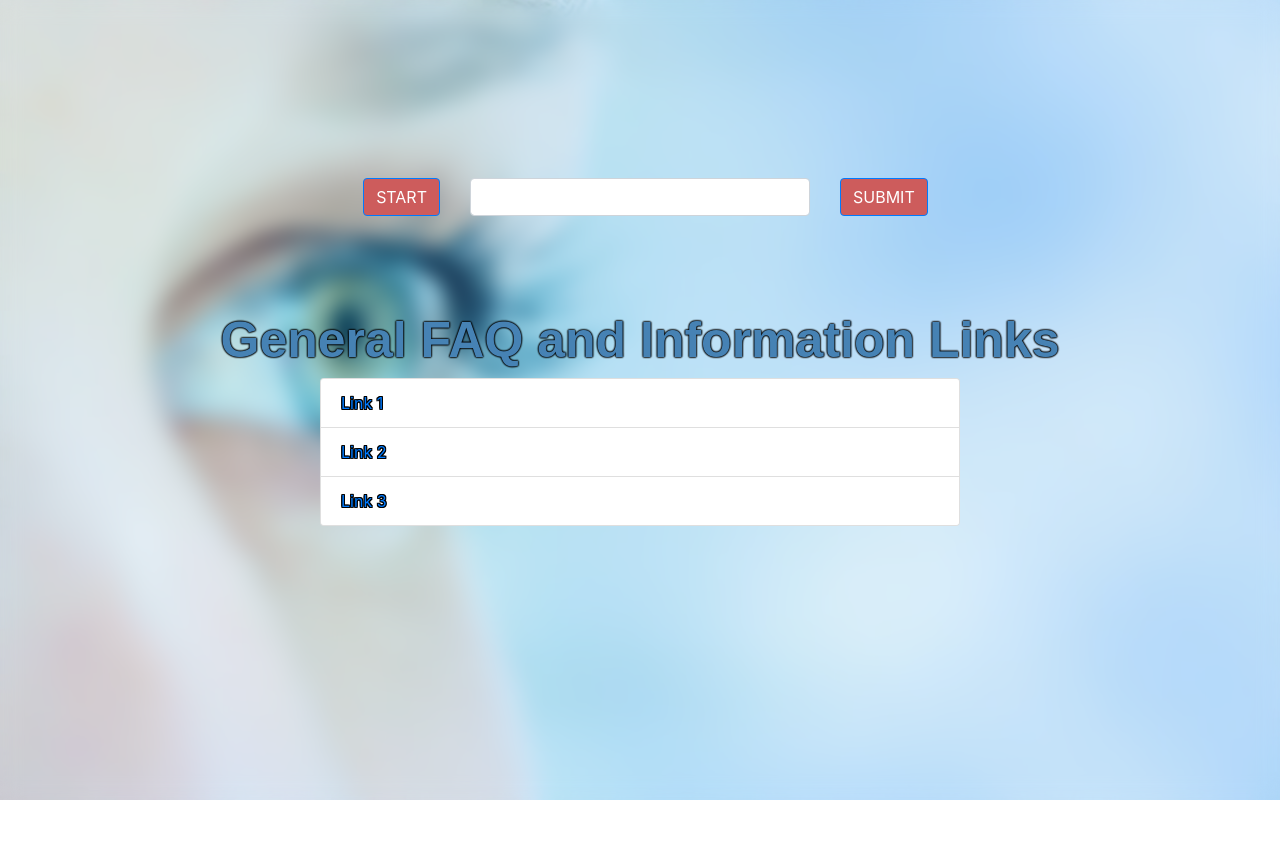
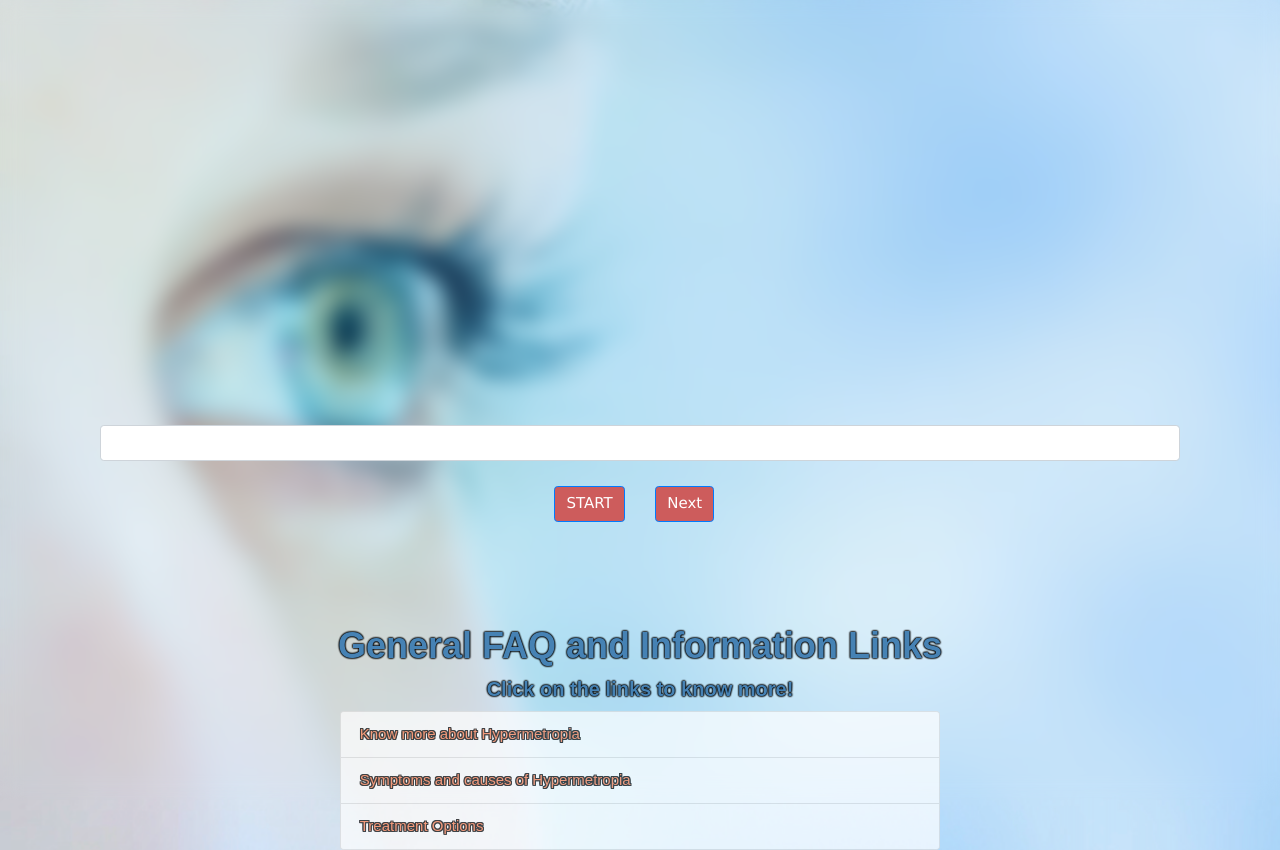
Before and after one commit to Rimshamaredia/Mjolnir, a Flask app: page /Hypermetropia in a window 1280 px wide. Before the commit the page ends 800 px from the top, so only its background shows below. Run offline with Flask 2, Linux system fonts and the light colour scheme; some libraries are stand-ins or nearby versions.

Commit message:
new changes

```diff
--- a/VisionHelp/templates/Hypermetropia.html
+++ b/VisionHelp/templates/Hypermetropia.html
@@ -7,23 +7,29 @@
     background-color:indianred;
 
 }
-    }
 </style>
+<div class="align-middle" style="min-height: 245px; ">
+  <h2 id="one" style="text-align: center;"></h2>
+ </div>
 <div class="container" style="padding-top:20px;">
-     <h2 id="one" style="text-align: center;"></h2>
-  <div class="row">
+    <div>
+    <div class="row">
+      <div class="col">
+        <input type="number" id="myNumber" class="form-control" id="inputPassword2">
+        </div>
+    </div>
+  <div class="row"  style="padding-top:25px;">
     <div class="col">
     <button id="start" class="btn btn-primary mb-2 float-right" style="align-content: center;">START</button>
     </div>
     <div class="col">
-    <input type="number" id="myNumber" class="form-control" id="inputPassword2">
-    </div>
-    <div class="col">
-     <button id="next" type="submit" class="btn btn-primary mb-2">SUBMIT</button>
+     <button id="next" type="submit" class="btn btn-primary mb-2">Next</button>
     </div>
   </div>
     <p id="results" style="font-size:22px; text-align: center;"></p>
+  </div>
 </div>
+
 <style>
     .card{
         margin: 0 auto; /* Added */
@@ -36,13 +42,16 @@
 
 </style>
 <div class="container" style="padding-top:70px;padding-left:auto;padding-right:auto;">
-      <div class="faq"><h1> General FAQ and Information Links</h1></div>
-    <div class="card" style="width: 40rem;">
+      <div class="faq">
+        <h1> General FAQ and Information Links</h1>
+        <h4> Click on the links to know more!</h4>
+    </div>
+    <div class="card" style="width: 40rem; opacity: 70%;">
 
-  <ul class="list-group list-group-flush" style="align-content: center;">
-    <li class="list-group-item"><a href="#">Link 1</a></li>
-    <li class="list-group-item"><a href="#">Link 2</a></li>
-    <li class="list-group-item"><a href="#">Link 3</a></li>
+  <ul class="list-group list-group-flush" style="align-content: center; font-family:sans-serif !important; color: #ff7f50 !important;">
+    <li class="list-group-item"><a href="https://en.wikipedia.org/wiki/Far-sightedness">Know more about Hypermetropia</a></li>
+    <li class="list-group-item"><a href="https://www.mayoclinic.org/diseases-conditions/farsightedness/symptoms-causes/syc-20372495">Symptoms and causes of Hypermetropia</a></li>
+    <li class="list-group-item"><a href="https://www.webmd.com/connect-to-care/lasik/hyperopia-treatments-to-know-about">Treatment Options</a></li>
 
   </ul>
     </div>
--- a/VisionHelp/templates/base2.html
+++ b/VisionHelp/templates/base2.html
@@ -6,11 +6,12 @@
     <!-- Bootstrap CSS -->
       <script src='http://cdnjs.cloudflare.com/ajax/libs/jquery/2.1.3/jquery.min.js'></script>
     <link rel="stylesheet" href="https://cdn.jsdelivr.net/npm/bootstrap@4.3.1/dist/css/bootstrap.min.css" integrity="sha384-ggOyR0iXCbMQv3Xipma34MD+dH/1fQ784/j6cY/iJTQUOhcWr7x9JvoRxT2MZw1T" crossorigin="anonymous">
+    <link rel="stylesheet" href="https://www.w3schools.com/w3css/4/w3.css">
 
     <style>
-        h1{
+        h1, h4{
              font-family: "Nunito", sans-serif;
-             font-size: 50px !important;
+             /* font-size: 50px !important; */
              color:steelblue!important;
             font-weight: bolder;
             text-shadow: 0 0 2px black, 0 0 2px black, 0 0 2px black, 0 0 2px black;
@@ -61,44 +62,4 @@ body  {
     <script src="https://code.jquery.com/jquery-3.3.1.slim.min.js" integrity="sha384-q8i/X+965DzO0rT7abK41JStQIAqVgRVzpbzo5smXKp4YfRvH+8abtTE1Pi6jizo" crossorigin="anonymous"></script>
     <script src="https://cdn.jsdelivr.net/npm/popper.js@1.14.7/dist/umd/popper.min.js" integrity="sha384-UO2eT0CpHqdSJQ6hJty5KVphtPhzWj9WO1clHTMGa3JDZwrnQq4sF86dIHNDz0W1" crossorigin="anonymous"></script>
     <script src="https://cdn.jsdelivr.net/npm/bootstrap@4.3.1/dist/js/bootstrap.min.js" integrity="sha384-JjSmVgyd0p3pXB1rRibZUAYoIIy6OrQ6VrjIEaFf/nJGzIxFDsf4x0xIM+B07jRM" crossorigin="anonymous"></script>
-    <script>
-        window.onload = function () {
-          const player = document.getElementById('player');
-          const canvas = document.getElementById('canvas');
-          const context = canvas.getContext('2d');
-          const captureButton = document.getElementById('capture');
-
-          const constraints = {
-            video: true,
-          };
-
-          captureButton.addEventListener('click', () => {
-            // Draw the video frame to the canvas.
-            vid_size = find_video_size()
-            canvas.width = vid_size[1]
-            canvas.height = vid_size[0]
-            context.drawImage(player, 0, 0, canvas.width, canvas.height);
-
-            // Save image to filesystem
-            var image = canvas.toDataURL()
-            // window.location.href = image;
-            var formCanvas = document.getElementById('canvas_datauri')
-            formCanvas.value = image
-
-          });
-
-          // Attach the video stream to the video element and autoplay.
-          navigator.mediaDevices.getUserMedia(constraints).then((stream) => {
-            player.srcObject = stream;
-          });
-
-          function find_video_size() {
-            // console.log(player.videoHeight + ' ' + player.videoWidth)
-            return [player.videoHeight, player.videoWidth]
-          }
-        }
-
-
-      </script>
-
     {%block content%} {%endblock%}
--- a/VisionHelp/templates/upload_image.html
+++ b/VisionHelp/templates/upload_image.html
@@ -1,4 +1,4 @@
-{%extends "base2.html" %}
+{%extends "base.html" %}
 {%block content%}
   <center>
 
```
